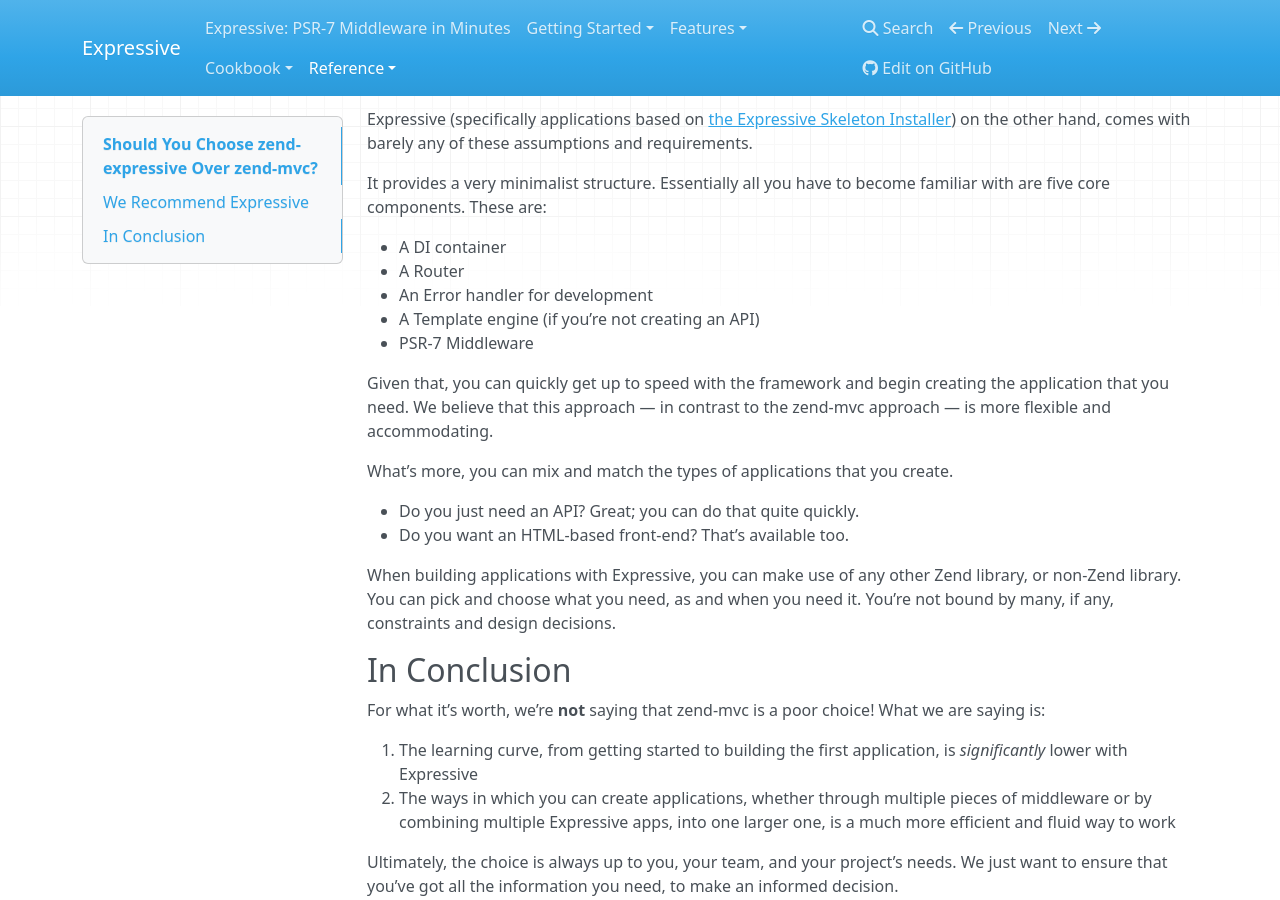
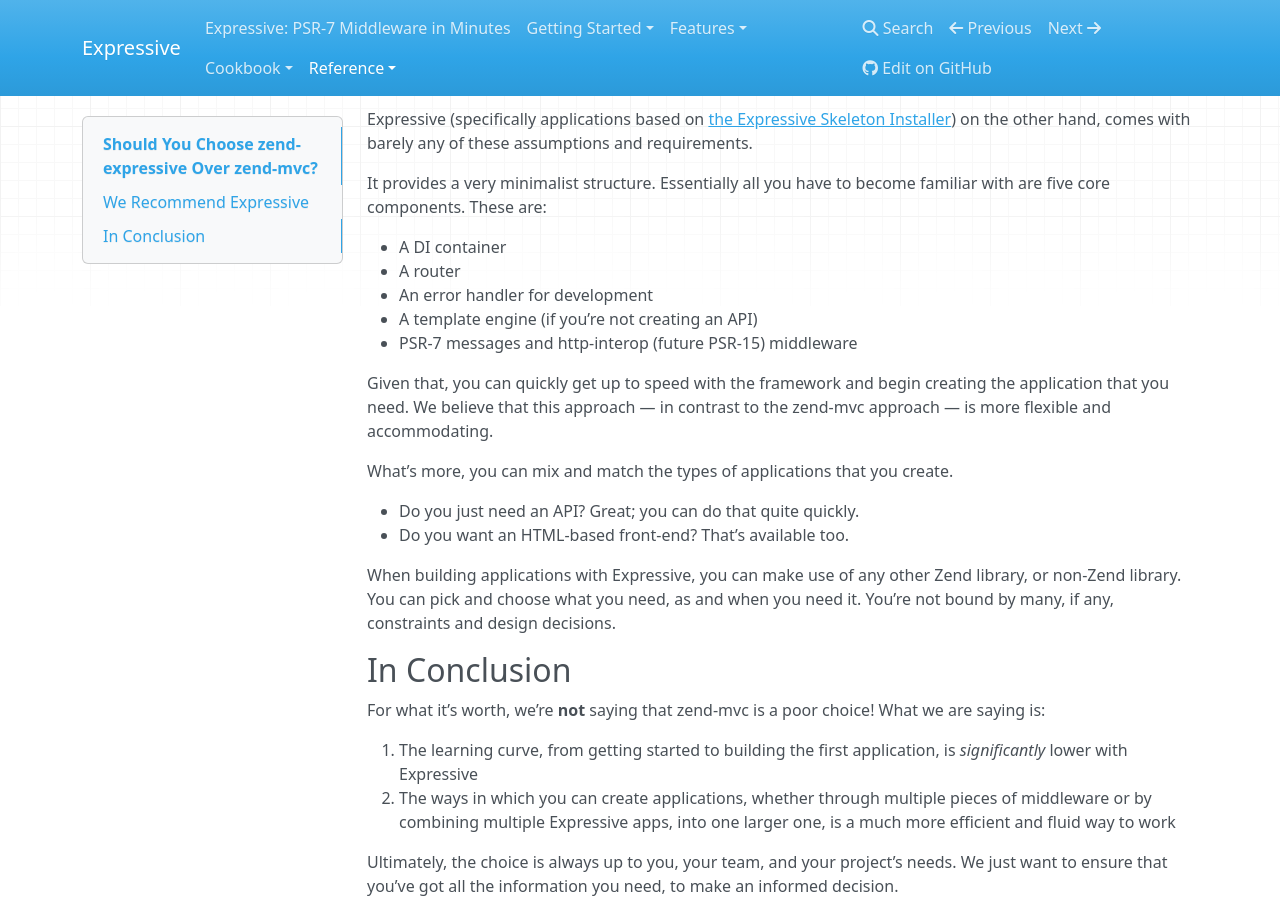
Before and after one commit to zendframework/zend-expressive, an MkDocs documentation site: the page built from doc/book/why-expressive.md, in a window 1280 px wide and 900 px high, scrolled down 508 px. Built offline with MkDocs 1.6.1, drawn with Linux system fonts in a browser that asks for light colours; nearby versions of some CDN libraries; old or Windows-style settings are respelled for this version of MkDocs.

Commit message:
Reference PSR-7 **messages** and PSR-15/http-interop **middleware**
More specificity!

```diff
--- a/doc/book/why-expressive.md
+++ b/doc/book/why-expressive.md
@@ -30,10 +30,10 @@
 familiar with are five core components. These are:
 
 - A DI container
-- A Router
-- An Error handler for development
-- A Template engine (if you’re not creating an API)
-- PSR-7 Middleware
+- A router
+- An error handler for development
+- A template engine (if you’re not creating an API)
+- PSR-7 messages and http-interop (future PSR-15) middleware
 
 Given that, you can quickly get up to speed with the framework and begin
 creating the application that you need.  We believe that this approach &mdash; in
```
